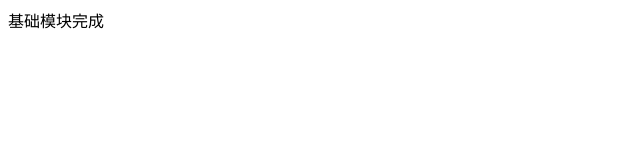
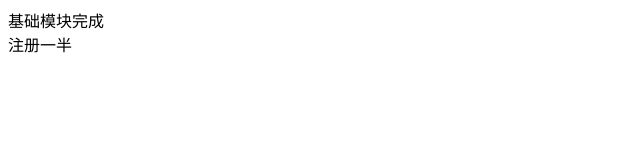
Before and after one commit to hj7778/myfirst, a plain HTML site: page index.html in a window 1280 px wide. Shown: the full height of the page, 0-640 px from the left. Drawn offline with Linux system fonts and the light colour scheme.

Commit message:
注册一半

```diff
--- a/index.html
+++ b/index.html
@@ -12,5 +12,8 @@
  <div id="" class="">
 	基础模块完成
  </div>
+ <div id="" class="">
+	注册一半
+ </div>
  </body>
 </html>
```
Also changed, not shown: 1 other file.
